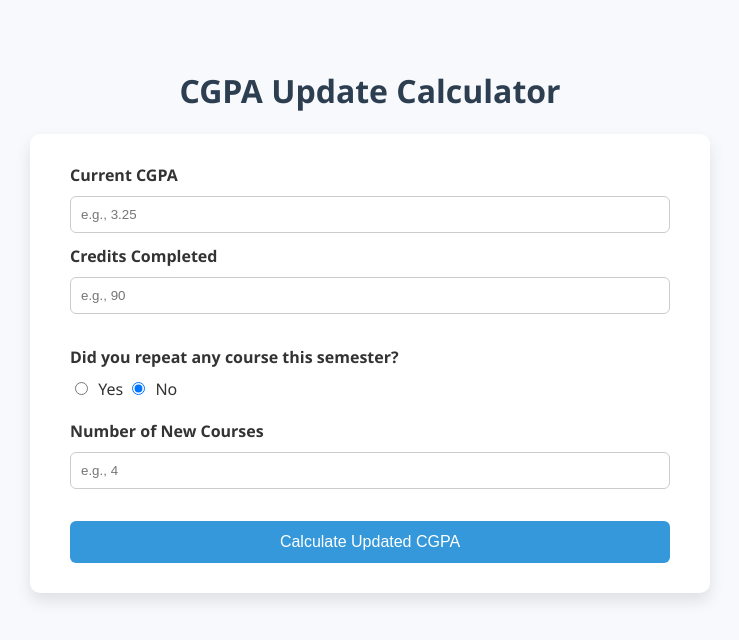
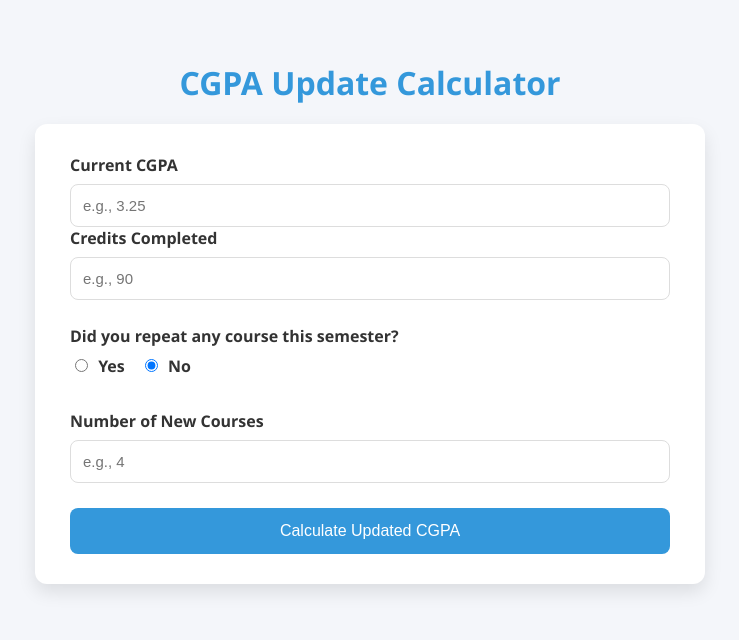
Before and after one commit to noobcoder-hasan/cgpa_app, a Flask app: page / in a window 1280 px wide. Shown: the top 640 px of the page, without its empty margins (270-1009 px from the left). Run offline with Flask 3, Linux system fonts and the light colour scheme.

Commit message:
changes in ui

```diff
--- a/templates/index.html
+++ b/templates/index.html
@@ -5,73 +5,108 @@
     <title>CGPA Update Calculator</title>
     <meta name="viewport" content="width=device-width, initial-scale=1.0">
     <style>
+        :root {
+            --primary-color: #3498db;
+            --background: #f4f6fa;
+            --text: #333;
+            --white: #fff;
+            --border: #ddd;
+        }
+
         body {
             font-family: 'Segoe UI', Tahoma, Geneva, Verdana, sans-serif;
-            background: #f7f9fc;
-            color: #333;
-            padding: 40px;
+            background: var(--background);
+            color: var(--text);
+            margin: 0;
+            padding: 40px 20px;
         }
+
         h1 {
             text-align: center;
-            color: #2c3e50;
-        }
-        form {
-            background: #fff;
-            max-width: 600px;
-            margin: 0 auto;
-            padding: 30px 40px;
-            border-radius: 10px;
-            box-shadow: 0 8px 16px rgba(0, 0, 0, 0.1);
-        }
-        .form-section {
+            color: var(--primary-color);
             margin-bottom: 20px;
         }
+
+        form {
+            background: var(--white);
+            max-width: 600px;
+            margin: auto;
+            padding: 30px 35px;
+            border-radius: 12px;
+            box-shadow: 0 8px 18px rgba(0, 0, 0, 0.1);
+        }
+
+        .form-section {
+            margin-bottom: 25px;
+        }
+
         label {
-            font-weight: bold;
+            font-weight: 600;
             display: block;
-            margin-bottom: 10px;
+            margin-bottom: 8px;
         }
-        input[type="number"], select {
+
+        input[type="number"],
+        select {
             width: 100%;
-            padding: 10px;
-            margin-bottom: 12px;
-            border: 1px solid #ccc;
-            border-radius: 6px;
+            padding: 12px;
+            border: 1px solid var(--border);
+            border-radius: 8px;
+            font-size: 15px;
             box-sizing: border-box;
         }
+
         input[type="radio"] {
             margin-right: 6px;
         }
+
+        .radio-group {
+            display: flex;
+            gap: 15px;
+            align-items: center;
+        }
+
+        #repeated-fields {
+            margin-top: 10px;
+            transition: all 0.3s ease;
+        }
+
         button {
-            background-color: #3498db;
-            color: white;
-            padding: 12px 20px;
+            background-color: var(--primary-color);
+            color: var(--white);
+            padding: 14px 20px;
             border: none;
-            border-radius: 6px;
+            border-radius: 8px;
             cursor: pointer;
             font-size: 16px;
             width: 100%;
+            transition: background-color 0.3s ease;
         }
+
         button:hover {
-            background-color: #2980b9;
+            background-color: #2c80c8;
         }
-        hr {
-            margin-top: 40px;
-            border: none;
-            border-top: 1px solid #ccc;
-        }
+
         .result {
             max-width: 600px;
             margin: 30px auto;
-            background: #e9f7ef;
+            background: #eafaf1;
             border-left: 5px solid #2ecc71;
             padding: 20px;
-            border-radius: 6px;
+            border-radius: 10px;
         }
+
         .result h3 {
             margin-top: 0;
         }
+
+        @media (max-width: 600px) {
+            form {
+                padding: 25px 20px;
+            }
+        }
     </style>
+
     <script>
         function toggleRepeatedFields() {
             const show = document.querySelector('input[name="repeated"]:checked').value === 'yes';
@@ -111,14 +146,16 @@
 
         <div class="form-section">
             <label>Did you repeat any course this semester?</label>
-            <input type="radio" name="repeated" value="yes" onclick="toggleRepeatedFields()"> Yes
-            <input type="radio" name="repeated" value="no" checked onclick="toggleRepeatedFields()"> No
-        </div>
+            <div class="radio-group">
+                <label><input type="radio" name="repeated" value="yes" onclick="toggleRepeatedFields()"> Yes</label>
+                <label><input type="radio" name="repeated" value="no" checked onclick="toggleRepeatedFields()"> No</label>
+            </div>
 
-        <div class="form-section" id="repeated-fields" style="display: none;">
-            <label>Repeated Course Details</label>
-            <input type="number" name="repeated_gpa" step="0.01" min="0" max="4" placeholder="Old GPA of repeated course">
-            <input type="number" name="new_repeated_gpa" step="0.01" min="0" max="4" placeholder="New GPA of repeated course">
+            <div class="form-section" id="repeated-fields" style="display: none;">
+                <label>Repeated Course Details</label>
+                <input type="number" name="repeated_gpa" step="0.01" min="0" max="4" placeholder="Old GPA of repeated course">
+                <input type="number" name="new_repeated_gpa" step="0.01" min="0" max="4" placeholder="New GPA of repeated course">
+            </div>
         </div>
 
         <div class="form-section">
@@ -138,7 +175,7 @@
             {% else %}
                 <h3>CGPA Result</h3>
                 <p><strong>Updated CGPA:</strong> {{ result.updated_cgpa }}</p>
-                <p><strong>Courses Completed:</strong> {{ result.course_completed }}</p>
+                <p><strong>Total Courses After Update:</strong> {{ result.course_completed }}</p>
                 <p><strong>New Courses:</strong> {{ result.new_courses }}</p>
                 {% if result.repeated %}
                     <p><strong>Repeated Course Old GPA:</strong> {{ result.repeated_gpa }}</p>
```
